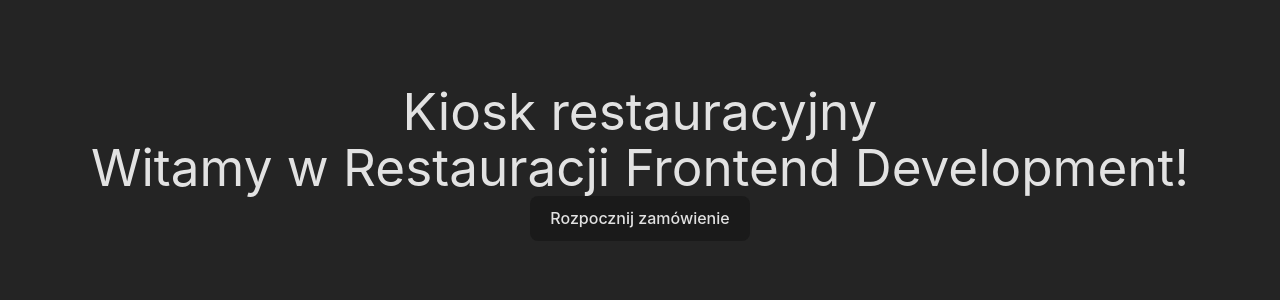
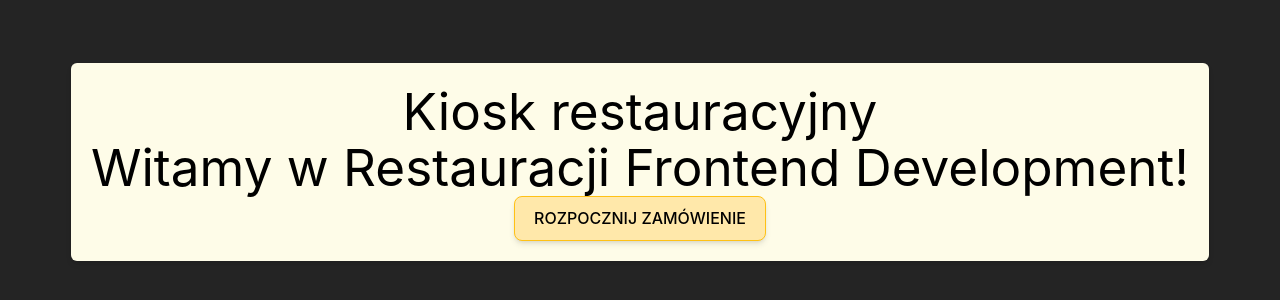
Before and after one commit to bozimkiewicz/restaurant-kiosk, a React (Vite) app: page / in a window 1280 px wide. Shown: the part 238-538 px from the top of the page. Built offline with nearby package versions, Linux system fonts and the light colour scheme.

Commit message:
Added simple tailwind css

```diff
--- a/src/App.tsx
+++ b/src/App.tsx
@@ -6,7 +6,7 @@ import OrderMethod from './components/OrderMethod';
 
 function App() {
   return (
-    <div>
+    <div className='p-5 bg-yellow-50 shadow-md text-black rounded-md'>
       <header>
         <h1>Kiosk restauracyjny</h1>
       </header>
--- a/src/components/Cart/Cart.tsx
+++ b/src/components/Cart/Cart.tsx
@@ -24,12 +24,20 @@ const Cart = () => {
   const listedCartContent = (
     <ul>
       {cartContent.map((item) => (
-        <li key={item.product.id}>
+        <li
+          className="py-5 border-solid border-b-2 border-b-my-orange-300"
+          key={item.product.id}
+        >
           <h2>
             {item.product.name} x{item.amount}, kwota:{" "}
             {item.amount * item.product.price} zł
           </h2>
-          <button onClick={() => dispatch(decrementAmount(item))}>-</button>
+          <button
+            className="mr-1"
+            onClick={() => dispatch(decrementAmount(item))}
+          >
+            -
+          </button>
           <button onClick={() => dispatch(incrementAmount(item))}>+</button>
         </li>
       ))}
@@ -37,13 +45,13 @@ const Cart = () => {
   );
 
   return (
-    <div>
+    <div className="pl-5 border-solid border-l-2 border-l-my-orange-300">
       <h2>Koszyk</h2>
       {listedCartContent}
       <div>Całkowita kwota: {cartItemsTotal.toFixed(2)} zł</div>
-      <div>
+      <div className="flex justify-between">
         <button onClick={() => dispatch(removeItems())}>Usuń zamówienie</button>
-        <button>Przejdź do płatności</button>
+        <button className="ml-5">Przejdź do płatności</button>
       </div>
     </div>
   );
--- a/src/components/Home.tsx
+++ b/src/components/Home.tsx
@@ -1,18 +1,19 @@
-import { Link } from 'react-router-dom'
-import Cart from './Cart/Cart';
-import Products from './Products/Products';
+import { Link } from "react-router-dom";
+import Cart from "./Cart/Cart";
+import Products from "./Products/Products";
 
 const Home = () => {
   return (
     <div>
-      <Products />
-      <Cart />
-      <div>
+      <div className="flex justify-between p-5 mt-5 bg-white rounded-md shadow-md">
+        <Products />
+        <Cart />
+      </div>
+      <div className="flex justify-start p-5">
         <Link to="/order-method">
           <button>Cofnij</button>
         </Link>
       </div>
-
     </div>
   );
 };
--- a/src/components/Products/Product.tsx
+++ b/src/components/Products/Product.tsx
@@ -6,7 +6,7 @@ const Product = (props: { product: IProduct }) => {
   const dispatch = useDispatch();
 
   return (
-    <li>
+    <li className="py-1">
       <div>
         <button
           onClick={(e) => {
--- a/src/components/Products/ProductCategories.tsx
+++ b/src/components/Products/ProductCategories.tsx
@@ -18,16 +18,16 @@ const ProductCategories = (props: IProductCategories) => {
 
   return (
     <div>
-      <ul>
+      <ul  className="inline-flex">
         {categories.map((category: ICategory) => (
-          <li key={category.id}>
+          <li  className="mx-1 py-3" key={category.id}>
             <button onClick={() => props.handleCategoryChange(category.name)}>
               {category.name}
             </button>
           </li>
         ))}
       </ul>
-      <h3>Aktualna kategoria: {props.category}</h3>
+      <h3  className="py-3">Aktualna kategoria: {props.category}</h3>
     </div>
   );
 };
--- a/src/components/Products/Products.tsx
+++ b/src/components/Products/Products.tsx
@@ -28,7 +28,7 @@ const Products = () => {
   };
 
   return (
-    <div>
+    <div  className="mx-5">
       <ProductCategories handleCategoryChange={handleCategoryChange} category={currentCategory!} />
       <ul>
         {products.map((product) =>
--- a/src/index.css
+++ b/src/index.css
@@ -1,6 +1,12 @@
 @tailwind base;
 @tailwind components;
 @tailwind utilities;
+
+@layer base {
+  button {
+    @apply inline-block border-solid border border-my-orange-300 text-black bg-my-orange-100 uppercase rounded-full shadow-md hover:bg-my-orange-300 hover:border-my-orange-400 hover:shadow-lg active:bg-my-orange-400 active:shadow-lg transition duration-150 ease-in-out;
+  }
+}
 
 :root {
   font-family: Inter, Avenir, Helvetica, Arial, sans-serif;
@@ -34,12 +40,9 @@ h1 {
 
 button {
   border-radius: 8px;
-  border: 1px solid transparent;
   padding: 0.6em 1.2em;
   font-size: 1em;
   font-weight: 500;
   font-family: inherit;
-  background-color: #1a1a1a;
   cursor: pointer;
-  transition: border-color 0.25s;
 }
--- a/tailwind.config.js
+++ b/tailwind.config.js
@@ -5,7 +5,14 @@ module.exports = {
     "./src/**/*.{js,ts,jsx,tsx}"
   ],
   theme: {
-    extend: {},
+    extend: {
+      colors: {
+        "my-orange-100": "#ffe8aa",
+        "my-orange-200": "#fed666",
+        "my-orange-300": "#ffc115",
+        "my-orange-400": "#dea400",
+      }
+    },
   },
   plugins: [],
 }
```
